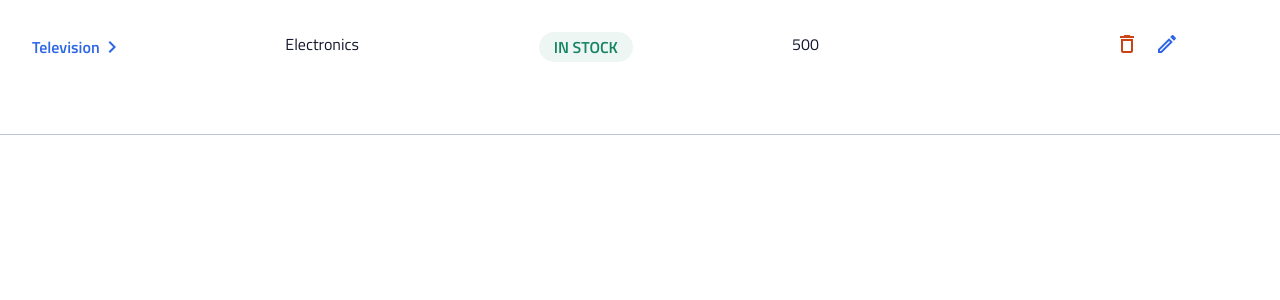
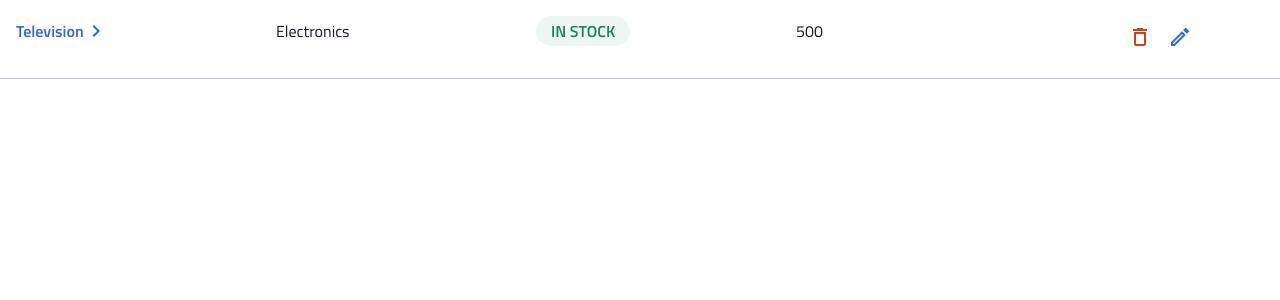
Before and after one commit to MartinAfanador/instock-front-end, a React (Create React App) app: page /warehouse/1 in a window 1280 px wide. Shown: the top 300 px of the page. Built offline with nearby package versions, Linux system fonts and the light colour scheme.

Commit message:
update stlying for tablet

```diff
--- a/src/components/InventoryListItem/InventoryListItem.scss
+++ b/src/components/InventoryListItem/InventoryListItem.scss
@@ -13,6 +13,8 @@
         display: flex;
         flex-direction: row;
         justify-content: space-between;
+        align-items: center;
+        padding: 1rem;
     }
 
     &__details-container {
@@ -25,6 +27,7 @@
             display: flex;
             flex-direction: row;
             justify-content: space-between;
+            align-items: center;
         }
     }
 
@@ -37,7 +40,7 @@
             width: 100%;
             display: flex;
             flex-direction: row;
-            //justify-content: space-between;
+            align-items: center;
         }
     }
 
@@ -49,6 +52,7 @@
 
         @include tablet {
             width: 50%;
+            margin-bottom: 0;
         }
     }
 
@@ -68,6 +72,7 @@
 
         @include tablet {
             width: 50%;
+            margin-bottom: 0;
         }
     }
 
```
